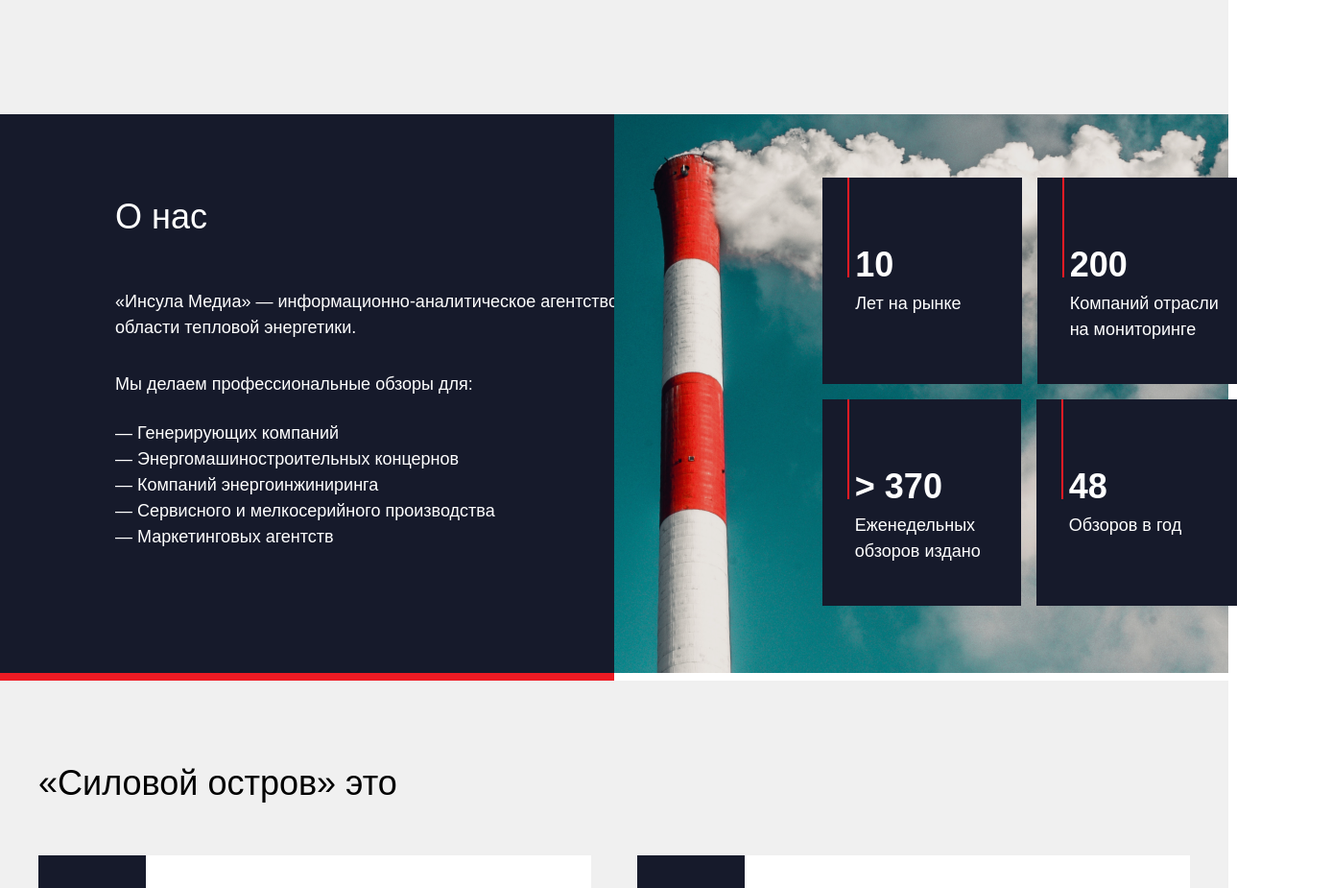
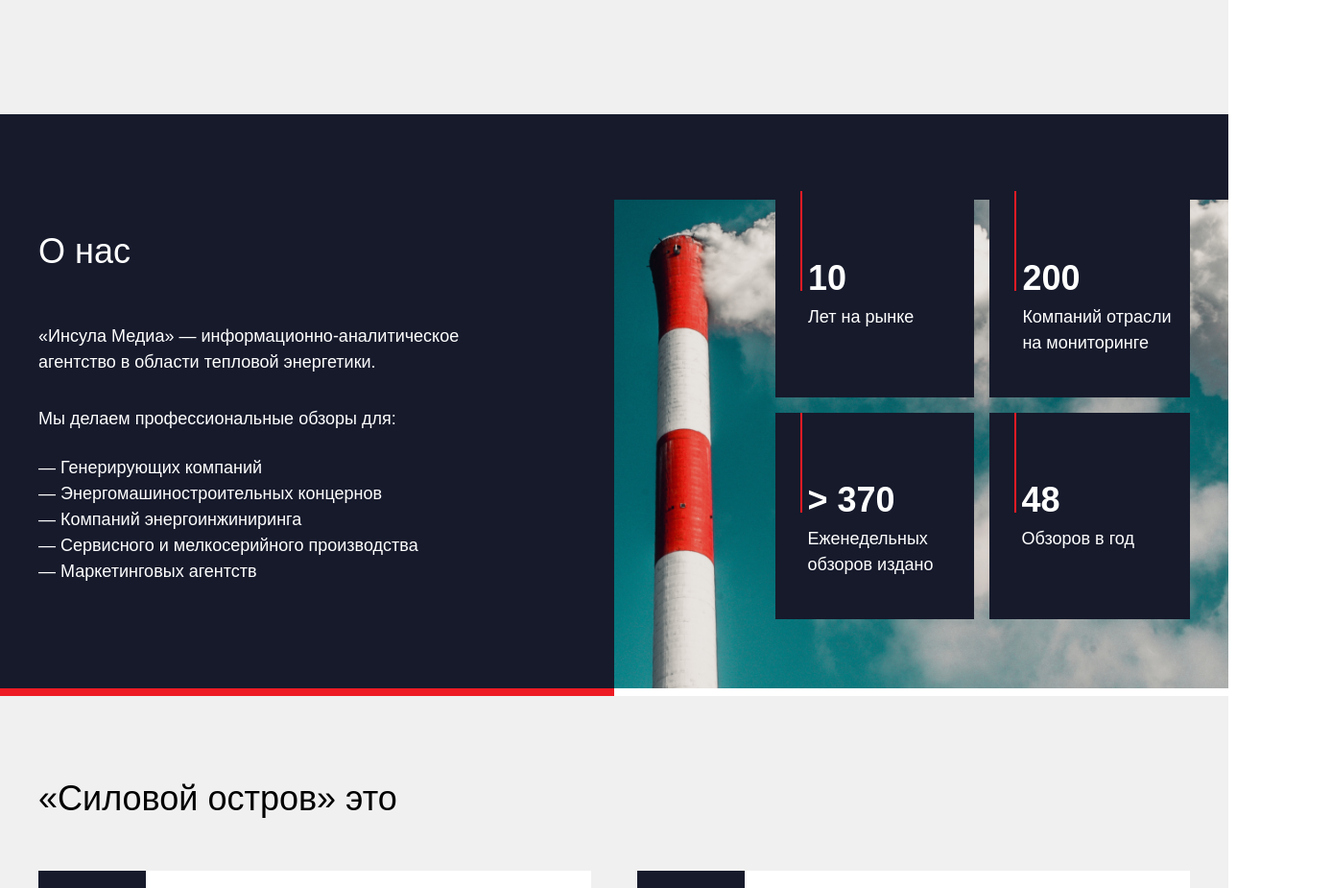
Before and after one commit to Mustafoyev/Insula_Media, a plain HTML site: page index.html in a window 1280 px wide. Shown: the part 762-1687 px from the top of the page at 96% size, 1388 px wide, since content can reach past the window. Drawn offline with Linux system fonts and the light colour scheme.

Commit message:
Add all changes

```diff
--- a/index.html
+++ b/index.html
@@ -81,9 +81,9 @@
 
       <!-- about-section -->
       <section class="about">
-        <div class="about__inner">
-          <div class="about__left">
-            <div class="about__left-container">
+        <div class="container">
+          <div class="about__inner">
+            <div class="about__left">
               <h2 class="about__title">О нас</h2>
               <p class="about__text">
                 «Инсула Медиа» — информационно-аналитическое агентство в области
@@ -105,9 +105,7 @@
                 <li class="about__item">— Маркетинговых агентств</li>
               </ul>
             </div>
-          </div>
-          <div class="about__right">
-            <div class="about__right-container">
+            <div class="about__right">
               <ul class="about__list-right">
                 <li class="about__item-right">
                   <span class="about__item-number">10 </span>
--- a/scss/main.scss
+++ b/scss/main.scss
@@ -168,21 +168,39 @@
 }
 
 // about-styles
+.about {
+  position: relative;
+  padding: 80px 0;
+  background-color: #161a2b;
+  background-image: url("../images/Power__plant1.png");
+  background-repeat: no-repeat;
+  background-size: 50%;
+  background-position: right bottom;
+}
+
+.about::before {
+  position: absolute;
+  bottom: 0;
+  left: 0;
+  width: 50%;
+  height: 8px;
+  background-color: #ee1b24;
+  content: "";
+}
+
+.about::after {
+  position: absolute;
+  right: 0;
+  bottom: 0;
+  width: 50%;
+  height: 8px;
+  background-color: #ffffff;
+  content: "";
+}
+
 .about__inner {
   display: flex;
   align-items: center;
-}
-
-.about__left {
-  width: 50%;
-  padding: 80px 168px 128px 120px;
-  background-color: #161a2b;
-  border-bottom: 8px solid #ee1b24;
-}
-
-.about__left-container {
-  width: 580px;
-  margin: 0 auto;
 }
 
 .about__title {
@@ -220,26 +238,12 @@
   color: #ffffff;
 }
 
-.about__right {
-  width: 50%;
-  padding: 66px 120px 70px 168px;
-  background-image: url("../images/Power__plant1.png");
-  background-repeat: no-repeat;
-  background-size: cover;
-  border-bottom: 8px solid #ffffff;
-}
-
-.about__right-container {
-  width: 580px;
-  margin: 0 auto;
-}
-
 .about__list-right {
   display: flex;
   align-items: center;
   justify-content: center;
   flex-wrap: wrap;
-  margin-left: -50px;
+  margin-left: 274px;
   text-decoration: none;
 }
 
```
Also changed, not shown: css/main.css, 1 other file.
